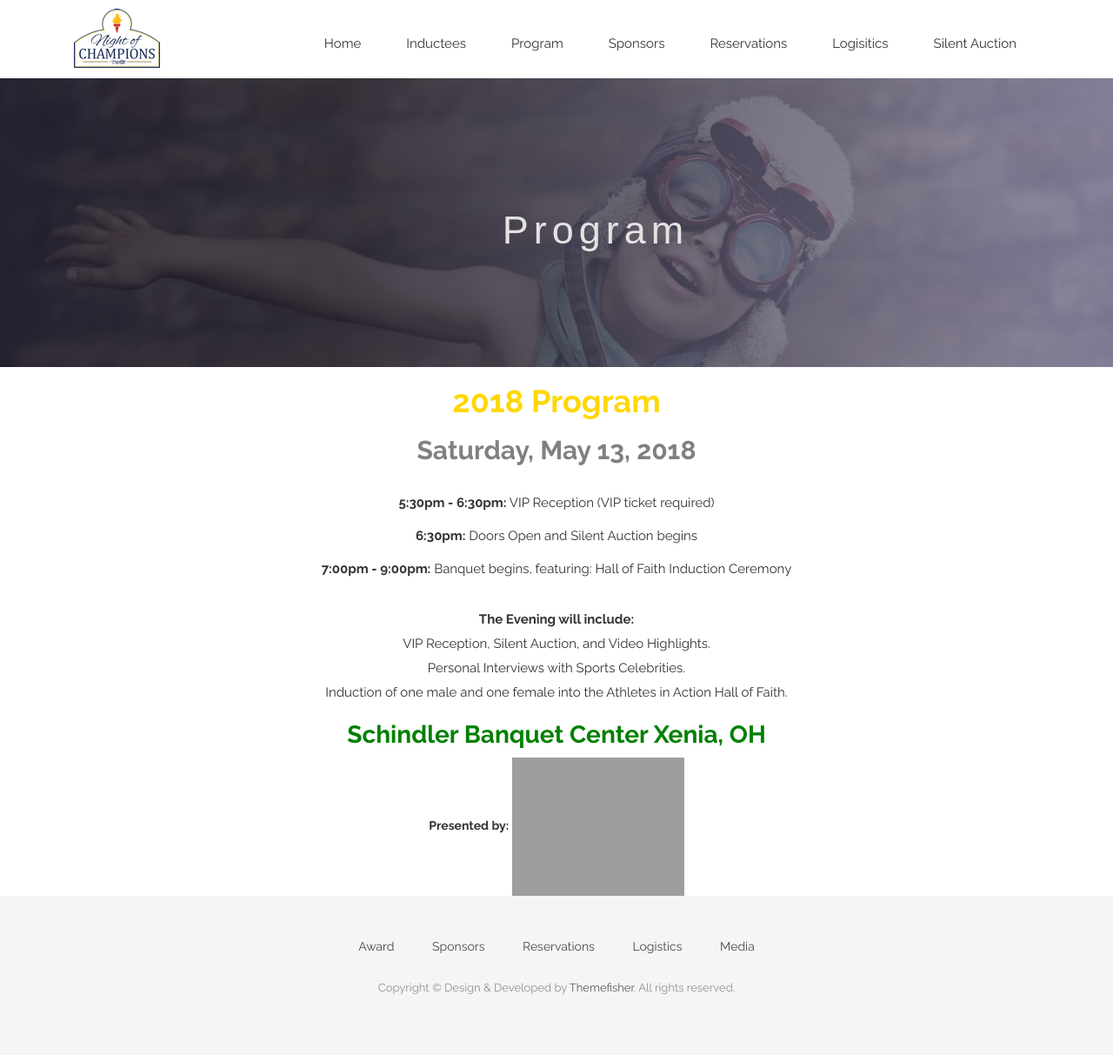
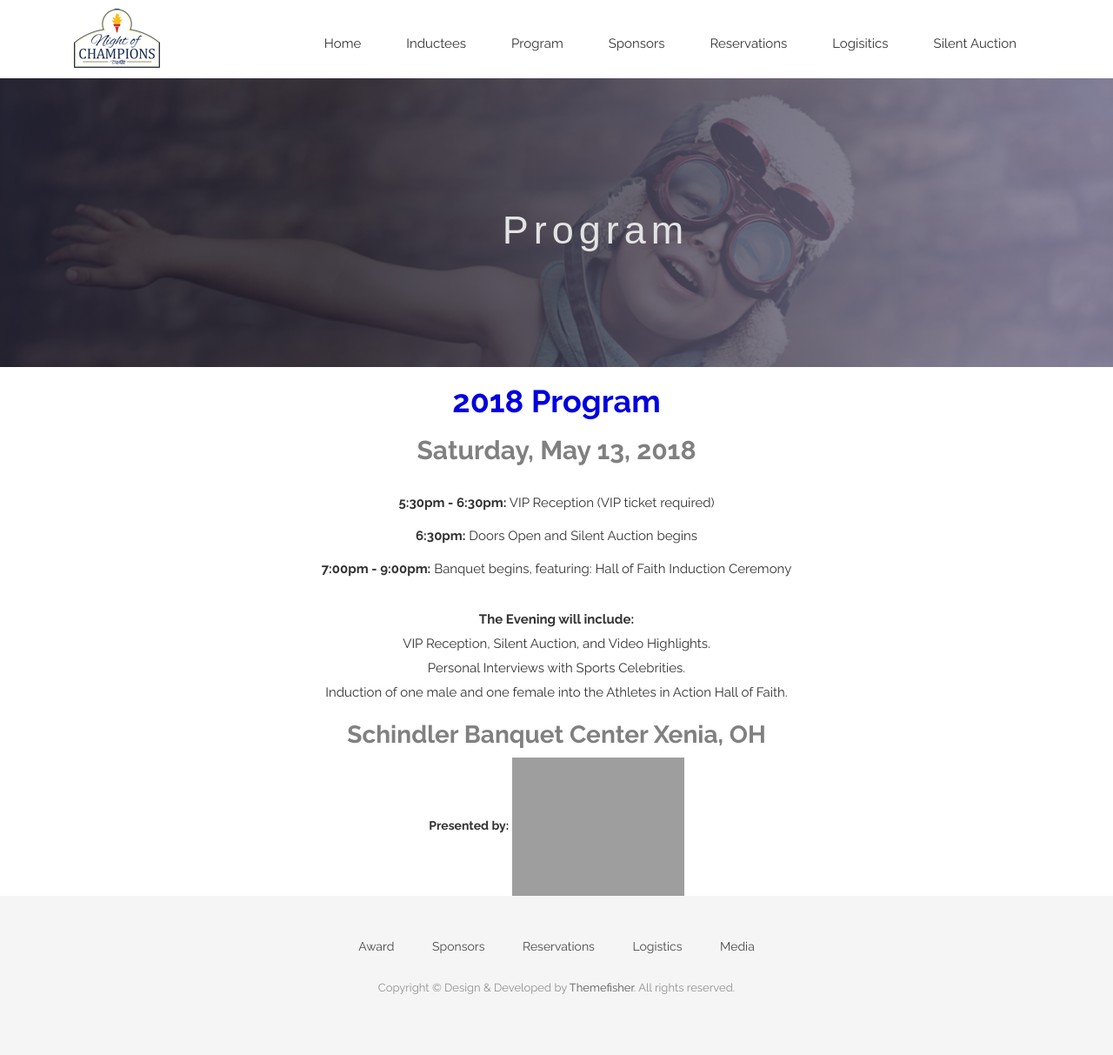
Before and after one commit to CruGlobal/NightofChampions, a Jekyll site: the page built from program.markdown, in a window 1280 px wide. Shown: the whole page at 87% size. Built offline with Jekyll 4.4.1, drawn with Linux system fonts in a browser that asks for light colours; nearby versions of some CDN libraries; some web fonts are replaced; grey boxes are pictures that could not be loaded.

Commit message:
Updated Program

```diff
--- a/program.markdown
+++ b/program.markdown
@@ -7,7 +7,7 @@ position: 1
 <div style="text-align: center;">
 
 <h1><b>
-<font color="Gold">2018 Program</font>
+<font color="Smoke">2018 Program</font>
 </b>
 </h1>
 </div>
@@ -32,7 +32,7 @@ VIP Reception, Silent Auction, and Video Highlights.
 <br>Personal Interviews with Sports Celebrities.
 <br>Induction of one male and one female into the Athletes in Action Hall of Faith.</p>
 <h3><b>
-<font color="Green"> Schindler Banquet Center Xenia, OH</font></b>
+<font color="Gray"> Schindler Banquet Center Xenia, OH</font></b>
 </h3>
 <b>Presented by:</b>
 <img src="http://goaia.org/Media/Default/Events/NOC/sponsors/rl_carriers.png" height="159" width="198">
```
